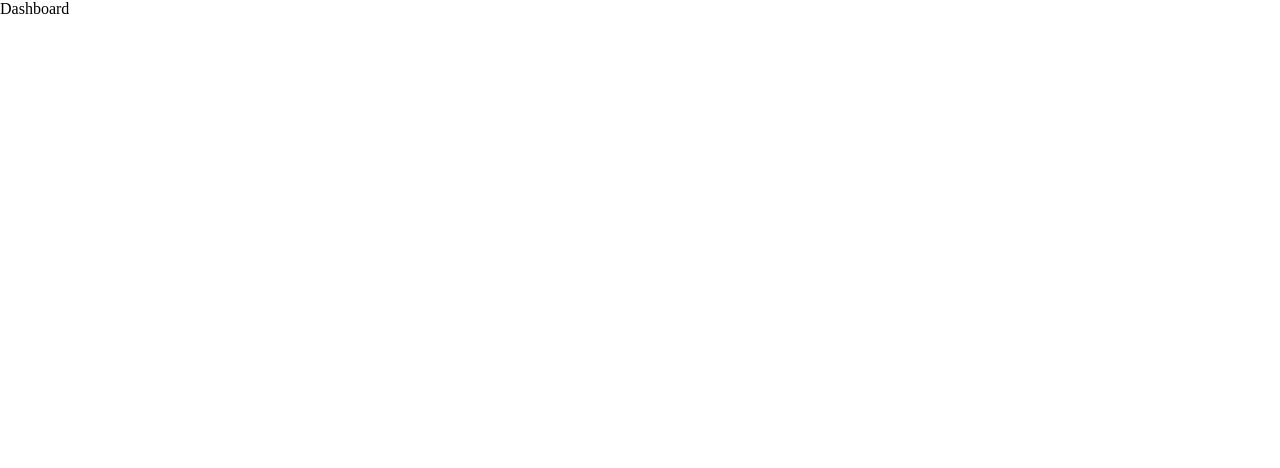
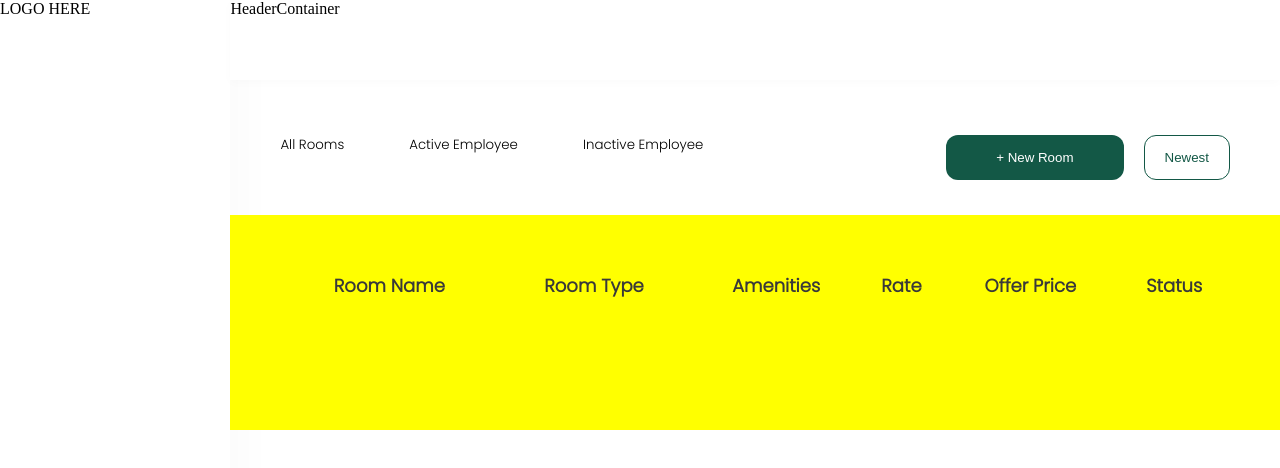
Before and after one commit to Alvarodevs/hotel-miranda-react, a React (Create React App) app: page / in a window 1280 px wide. Shown: the top 468 px of the page. Built offline with nearby package versions, Linux system fonts and the light colour scheme; sample sign-in values are in the browser's storage.

Commit message:
feat: structure dashboard, room list

```diff
--- /dev/null
+++ b/src/components/HeaderDashboard/HeaderDashbStyled.jsx
@@ -0,0 +1,7 @@
+import styled from "styled-components";
+
+export const HeaderContainer = styled.div`
+  height: 5rem;
+  background-color: var(--color-white);
+  box-shadow: 0px 3px 10px var(--color-grey05);
+`;
--- /dev/null
+++ b/src/components/HeaderDashboard/HeaderDashboard.jsx
@@ -0,0 +1,11 @@
+import React from 'react';
+import {HeaderContainer} from './HeaderDashbStyled'
+
+const HeaderDashboard = () => {
+
+	return (
+	   <HeaderContainer>HeaderContainer</HeaderContainer>
+	)
+}
+
+export default HeaderDashboard;
--- /dev/null
+++ b/src/components/HeaderDashboard/index.jsx
@@ -0,0 +1,2 @@
+import HeaderDashboard from "./HeaderDashboard";
+export default HeaderDashboard;
--- /dev/null
+++ b/src/components/MenuDashboard/MenuDashboadStyled.jsx
@@ -0,0 +1,11 @@
+import styled from "styled-components";
+
+export const MainContainer = styled.div`
+  width: 18%;
+  height: 100vh;
+  background-color: var(--color-white);
+  box-shadow: 13px 3px 40px var(--color-grey05);
+  position: absolute;
+  top: 0;
+  left: 0;
+`;
--- /dev/null
+++ b/src/components/MenuDashboard/MenuDashboard.jsx
@@ -0,0 +1,16 @@
+import React from 'react';
+import { MainContainer } from './MenuDashboadStyled';
+
+const MenuDashboard = () => {
+
+	return (
+	   <div>
+		<MainContainer>
+		LOGO HERE
+		</MainContainer>
+
+	   </div>
+	)
+}
+
+export default MenuDashboard;
--- /dev/null
+++ b/src/components/MenuDashboard/index.jsx
@@ -0,0 +1,2 @@
+import MenuDashboard from './MenuDashboard';
+export default MenuDashboard;
--- /dev/null
+++ b/src/components/RoomList/RoomList.jsx
@@ -0,0 +1,45 @@
+import React from "react";
+import {
+  RoomListContainer,
+  HeaderTitle,
+  RoomListButtons,
+  Selectors,
+  Selector,
+  NewRoomBtn,
+  NewestBtn,
+} from "./RoomListStyled";
+const RoomList = () => {
+  return (
+    <div>
+      <RoomListButtons>
+        <Selectors>
+          <Selector>All Rooms</Selector>
+          <Selector>Active Employee</Selector>
+          <Selector>Inactive Employee</Selector>
+        </Selectors>
+        <div>
+          <NewRoomBtn>+ New Room</NewRoomBtn>
+          <NewestBtn>Newest</NewestBtn>
+        </div>
+      </RoomListButtons>
+      <RoomListContainer>
+        <thead>
+          <tr>
+            {/* <input type="checkbox" /> */}
+            <HeaderTitle>Room Name</HeaderTitle>
+            <HeaderTitle>Room Type</HeaderTitle>
+            <HeaderTitle>Amenities</HeaderTitle>
+            <HeaderTitle>Rate</HeaderTitle>
+            <HeaderTitle>Offer Price</HeaderTitle>
+            <HeaderTitle>Status</HeaderTitle>
+          </tr>
+        </thead>
+		<tbody>
+
+		</tbody>
+      </RoomListContainer>
+    </div>
+  );
+};
+
+export default RoomList;
--- /dev/null
+++ b/src/components/RoomList/RoomListStyled.jsx
@@ -0,0 +1,54 @@
+import styled from "styled-components";
+
+export const RoomListContainer = styled.table`
+	padding: 55px 50px 45px 50px;
+	background-color: yellow;
+	position: absolute;
+	height: 100%;
+	width: 100%;
+`;
+
+export const RoomListButtons = styled.div`
+	display: flex;
+	justify-content: space-between;
+	padding: 55px 50px 35px 50px;
+`;
+
+export const Selectors = styled.div`
+	display: flex;
+	gap: 65px;
+`;
+
+export const Selector = styled.button`
+  border: none;
+  color: var(--color-grey-6E);
+  font-family: var(--font-main);
+  background-color: transparent;
+  height: 37px;
+  display: flex;
+  align-items: flex-start;
+`;
+
+export const NewRoomBtn = styled.button`
+  border-radius: 12px;
+  border: none;
+  color: var(--color-white);
+  background-color: var(--color-greenDark);
+  margin-right: 20px;
+  padding: 15px 50px;
+`;
+
+export const NewestBtn = styled.button`
+  border-radius: 12px;
+  color: var(--color-greenDark);
+  background-color: var(--color-white);
+  padding: 14px 20px;
+  border: 1px solid var(--color-greenDark);
+`;
+
+export const HeaderTitle = styled.th`
+	font-family: var(--font-main);
+	font-size: 18px;
+	color: var(--color-grey39);
+	border-bottom: 2px solid var(--color-greyF5);
+`;
--- /dev/null
+++ b/src/components/RoomList/index.jsx
@@ -0,0 +1,2 @@
+import RoomList from './RoomList';
+export default RoomList;
--- /dev/null
+++ b/src/styles/Theme.js
@@ -0,0 +1,9 @@
+import { ThemeProvider } from "styled-components";
+
+const themeLight = {
+	backgroundColor: "var(--color-greyF8)",
+}
+
+export default function Theme({children}) {
+	return <ThemeProvider theme={themeLight}>{children}</ThemeProvider>
+}
--- /dev/null
+++ b/src/styles/views/DashboardStyled.jsx
@@ -0,0 +1,14 @@
+import styled from "styled-components";
+
+export const BackgroundDashboard = styled.div`
+	background-color: ${(props) => props.theme.backgroundColor};
+	position: relative;
+	display: flex;
+`;
+
+export const HeaderInfoContainer = styled.div`
+  width: 82%;
+  position: absolute;
+  top: 0;
+  right: 0;
+`;
--- a/src/views/Dashboard.jsx
+++ b/src/views/Dashboard.jsx
@@ -1,7 +1,27 @@
-import React from 'react';
+import React from "react";
+import MenuDashboard from "../components/MenuDashboard";
+import {
+  BackgroundDashboard,
+  HeaderInfoContainer,
+} from "../styles/views/DashboardStyled";
+import Theme from "../styles/Theme";
+import HeaderDashboard from "../components/HeaderDashboard";
+import RoomList from "../components/RoomList";
 
 const Dashboard = () => {
-return <div>Dashboard</div>;
-}
+  return (
+    <div>
+      <Theme>
+        <BackgroundDashboard>
+          <MenuDashboard></MenuDashboard>
+          <HeaderInfoContainer>
+            <HeaderDashboard />
+            <RoomList />
+          </HeaderInfoContainer>
+        </BackgroundDashboard>
+      </Theme>
+    </div>
+  );
+};
 
 export default Dashboard;
```
